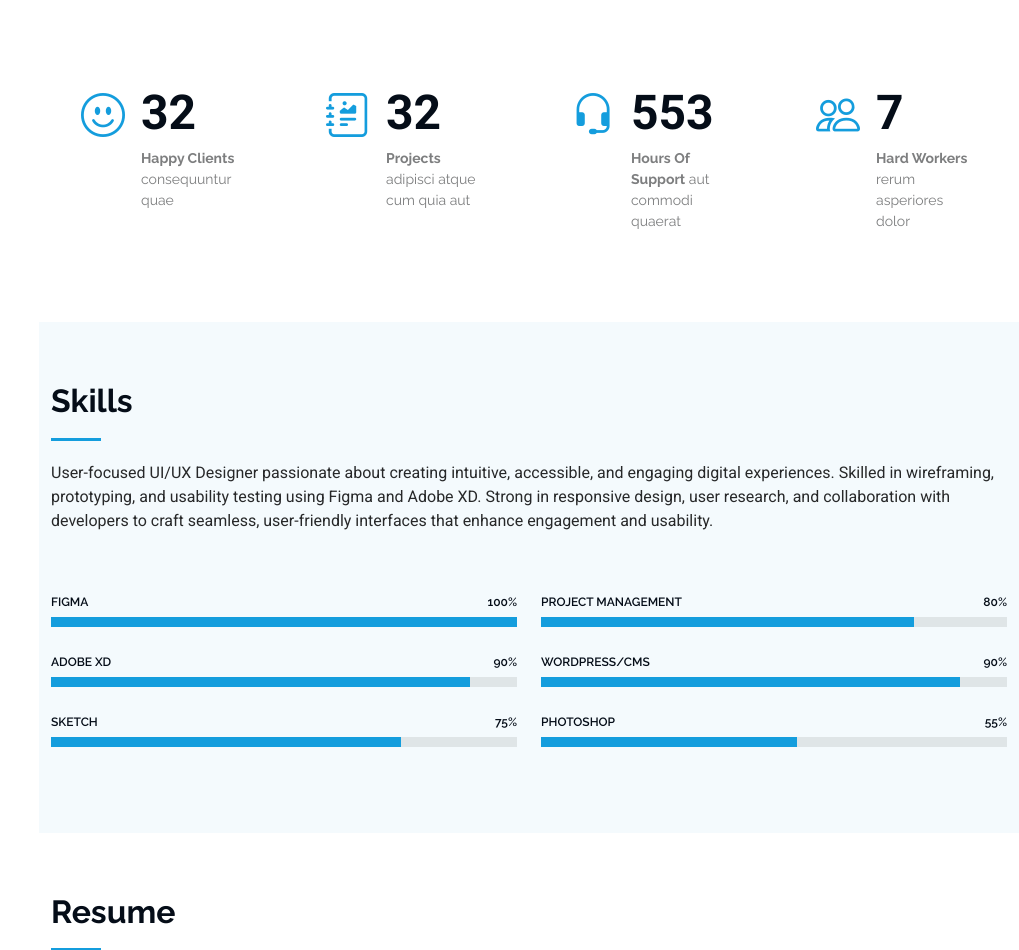
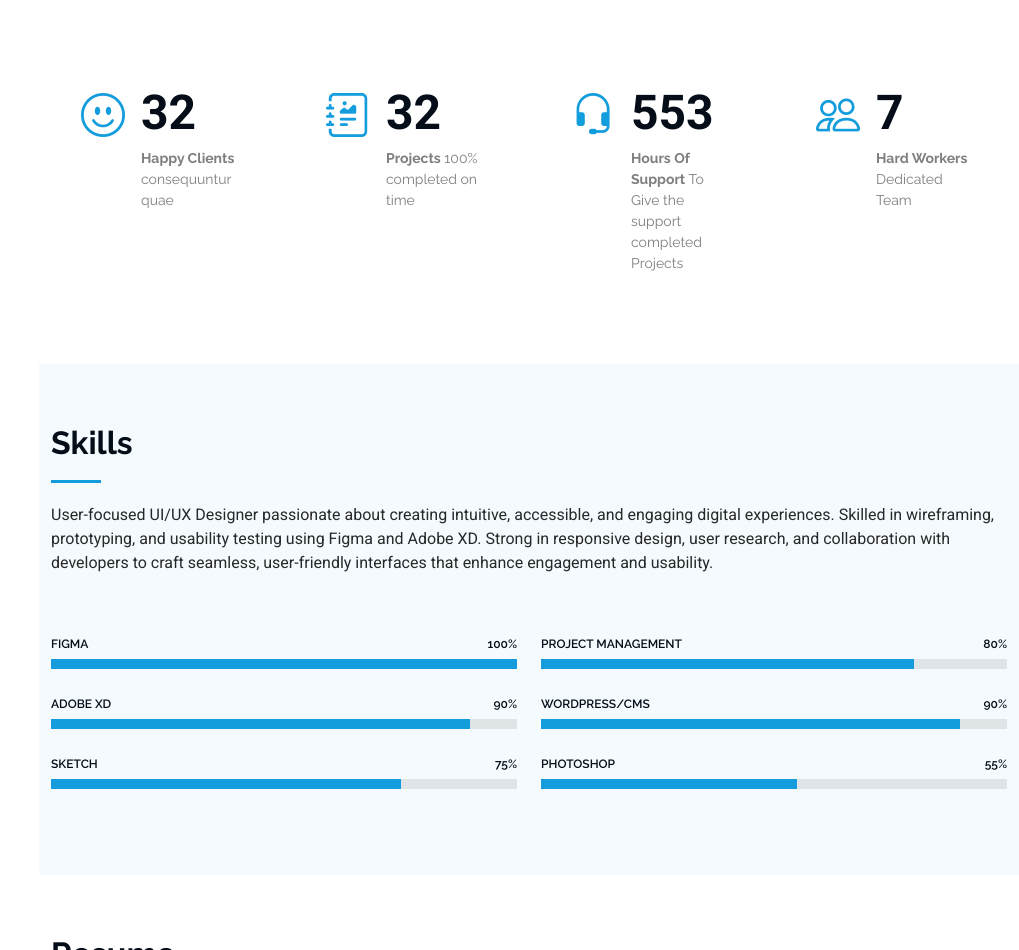
Before and after one commit to muthyalaabhilash/UIUX-Portfolio, a plain HTML site: page index.html in a window 1280 px wide. Shown: the part 1652-2602 px from the top of the page, without its empty margins (261-1280 px from the left). Drawn offline with nearby package versions, Linux system fonts and the light colour scheme.

Commit message:
Update index.html

```diff
--- a/index.html
+++ b/index.html
@@ -169,7 +169,7 @@
             <div class="stats-item">
               <i class="bi bi-journal-richtext"></i>
               <span data-purecounter-start="0" data-purecounter-end="32" data-purecounter-duration="1" class="purecounter"></span>
-              <p><strong>Projects</strong> <span>adipisci atque cum quia aut</span></p>
+              <p><strong>Projects</strong> <span>100% completed on time</span></p>
             </div>
           </div><!-- End Stats Item -->
 
@@ -177,7 +177,7 @@
             <div class="stats-item">
               <i class="bi bi-headset"></i>
               <span data-purecounter-start="0" data-purecounter-end="553" data-purecounter-duration="1" class="purecounter"></span>
-              <p><strong>Hours Of Support</strong> <span>aut commodi quaerat</span></p>
+              <p><strong>Hours Of Support</strong> <span>To Give the support completed Projects</span></p>
             </div>
           </div><!-- End Stats Item -->
 
@@ -185,7 +185,7 @@
             <div class="stats-item">
               <i class="bi bi-people"></i>
               <span data-purecounter-start="0" data-purecounter-end="7" data-purecounter-duration="1" class="purecounter"></span>
-              <p><strong>Hard Workers</strong> <span>rerum asperiores dolor</span></p>
+              <p><strong>Hard Workers</strong> <span>Dedicated Team</span></p>
             </div>
           </div><!-- End Stats Item -->
 
```
